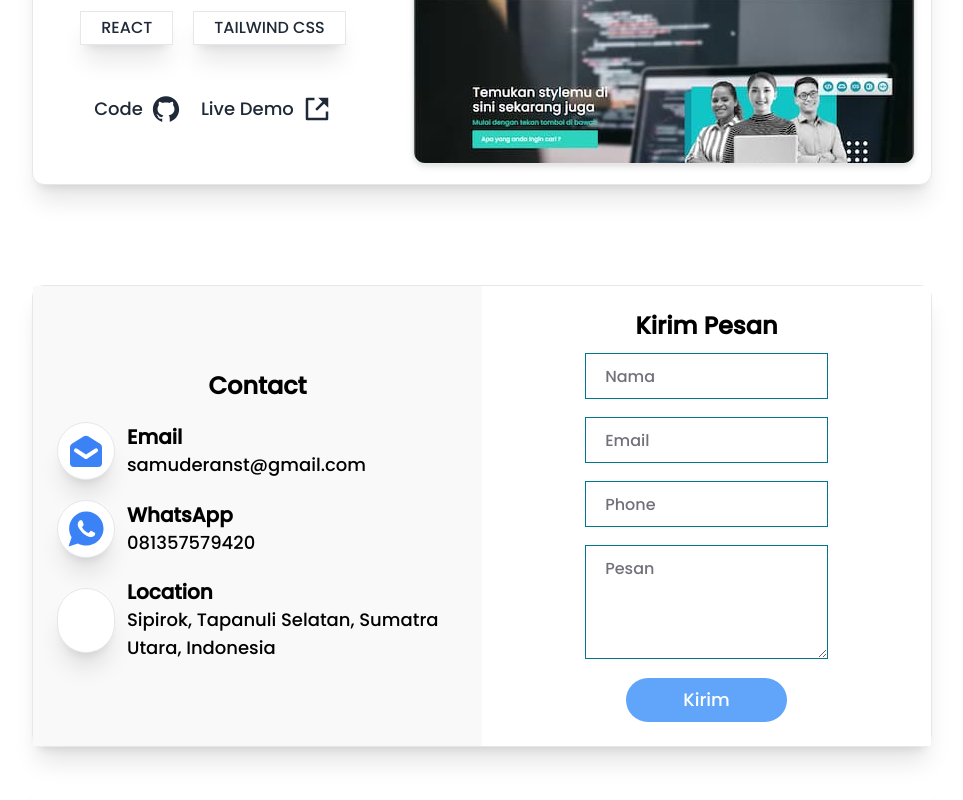
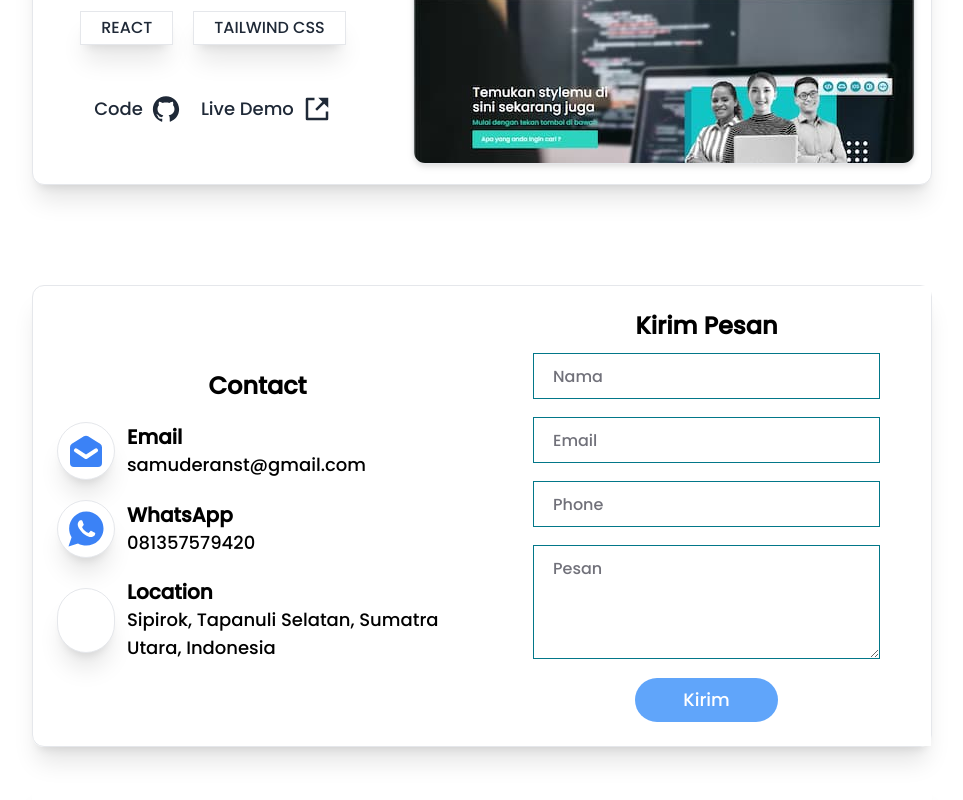
Before and after one commit to goncang1512/portfolio-mhd-goncang-samudera, a React (Vite) app: page / in a window 1280 px wide. Shown: the part 3227-4027 px from the top of the page, without its empty margins (158-1121 px from the left). Built offline with nearby package versions, Linux system fonts and the light colour scheme; grey boxes are pictures that could not be loaded; some icons are missing.

Commit message:
New Update in Contact Pesan Saya 16/10/2023

```diff
--- a/src/components/layouts/contactLayouts/LeftBar.jsx
+++ b/src/components/layouts/contactLayouts/LeftBar.jsx
@@ -17,9 +17,9 @@ function LeftBar() {
         </div>
         <div className="flex flex-col justify-start">
           <h1 className="font-bold text-xl text-start text-black">Email</h1>
-          <h1 className="text-lg text-black text-start hover:text-blue-500 cursor-pointer">
+          <p className="text-lg text-black text-start hover:text-blue-500">
             samuderanst@gmail.com
-          </h1>
+          </p>
         </div>
       </div>
       <div className="flex items-center gap-3">
@@ -28,9 +28,9 @@ function LeftBar() {
         </div>
         <div className="flex flex-col justify-start">
           <h1 className="font-bold text-xl text-start text-black">WhatsApp</h1>
-          <h1 className="text-lg text-black text-start hover:text-blue-500 cursor-pointer">
+          <p className="text-lg text-black text-start hover:text-blue-500">
             081357579420
-          </h1>
+          </p>
         </div>
       </div>
       <div className="flex items-center gap-3">
@@ -39,9 +39,9 @@ function LeftBar() {
         </div>
         <div className="flex flex-col justify-start">
           <h1 className="font-bold text-xl text-start text-black">Location</h1>
-          <h1 className="text-lg text-start hover:text-blue-500 cursor-pointer text-black">
+          <p className="text-lg text-start hover:text-blue-500 text-black">
             Sipirok, Tapanuli Selatan, Sumatra Utara, Indonesia
-          </h1>
+          </p>
         </div>
       </div>
     </>
--- a/src/components/layouts/contactLayouts/RightBar.jsx
+++ b/src/components/layouts/contactLayouts/RightBar.jsx
@@ -116,7 +116,7 @@ function LeftBar() {
       {modalFail()}
       <h2 className="text-2xl text-black font-bold mb-3">Kirim Pesan</h2>
       <form
-        className="flex flex-col text-lg h-full justify-evenly items-center gap-5 md:w-3/5 w-3/4"
+        className="md:px-7 px-0 flex flex-col text-lg h-full justify-evenly items-center gap-5 w-full"
         ref={from}
         onSubmit={sendEmail}
       >
@@ -157,7 +157,7 @@ function LeftBar() {
         <button
           type="submit"
           value="Send"
-          className="bg-blue-400 text-white py-2 w-8/12 rounded-full hover:bg-blue-500"
+          className="bg-blue-400 text-white py-2 w-5/12 rounded-full hover:bg-blue-500"
         >
           Kirim
         </button>
--- a/src/components/pages/Index.jsx
+++ b/src/components/pages/Index.jsx
@@ -84,7 +84,7 @@ export default function Index() {
       >
         <div className="card-container flex md:flex-row flex-col border rounded-xl shadow-xl">
           {/* card bagian kanan about me */}
-          <div className="left w-full flex flex-col justify-center md:order-1 order-2 gap-5 p-6 bg-netral-225">
+          <div className="w-full flex flex-col justify-center md:order-1 order-2 gap-5 p-6 ">
             <LeftBar />
           </div>
           {/* card bagian kanan kirim email */}
```
